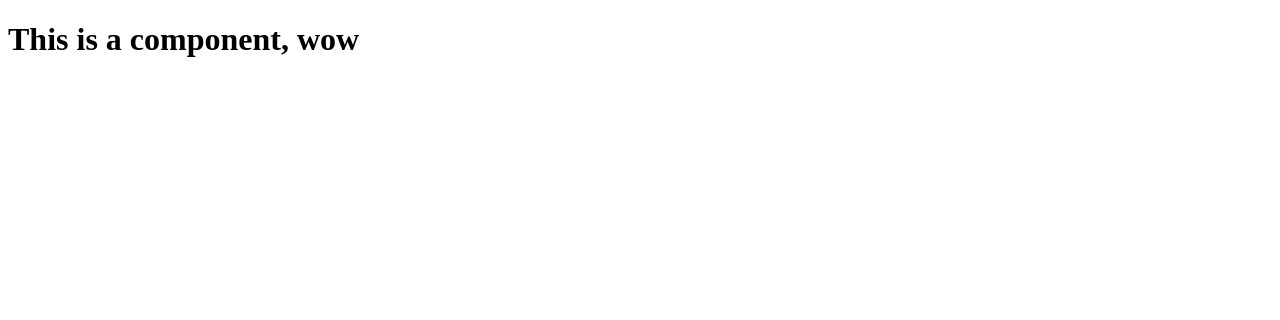
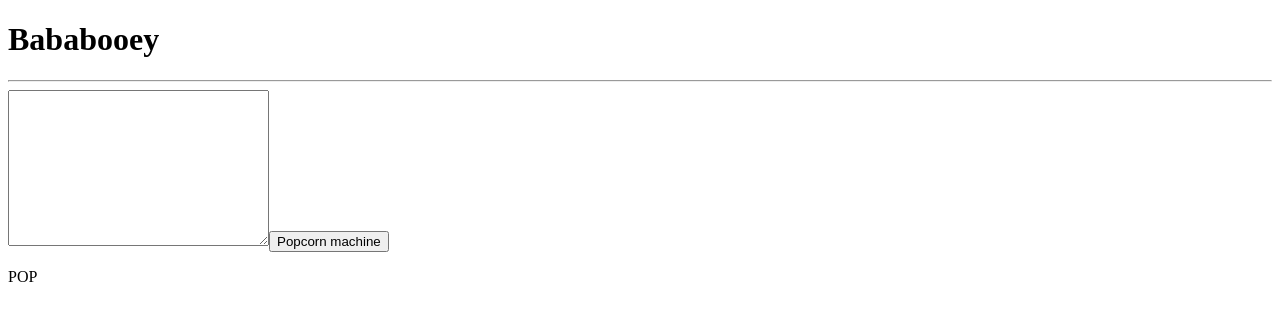
Before and after one commit to lyerlajd/4830-Angular-Demo, an Angular app in the folder Angular-Demo/: page / in a window 1280 px wide. Shown: the top 320 px of the page. Built offline with nearby package versions, Linux system fonts and the light colour scheme.

Commit message:
beginning of lecture video three
started using binding and variables

```diff
--- a/Angular-Demo/src/app/post/post-create/post-create.component.html
+++ b/Angular-Demo/src/app/post/post-create/post-create.component.html
@@ -1 +1,8 @@
-<h1>This is a component, wow</h1>
+<h1>Bababooey</h1>
+
+<hr>
+
+<textarea cols="30" rows="10"></textarea>
+
+<button (click)="AddText()">Popcorn machine</button>
+<p>{{myMessage}}</p>
--- a/Angular-Demo/src/app/post/post-create/post-create.component.ts
+++ b/Angular-Demo/src/app/post/post-create/post-create.component.ts
@@ -5,4 +5,10 @@ import { Component } from "@angular/core";
   templateUrl: './post-create.component.html'
 })
 
-export class PostCreateComponent {}
+export class PostCreateComponent {
+  myMessage = "POP";
+
+  AddText(){
+
+  }
+}
```
